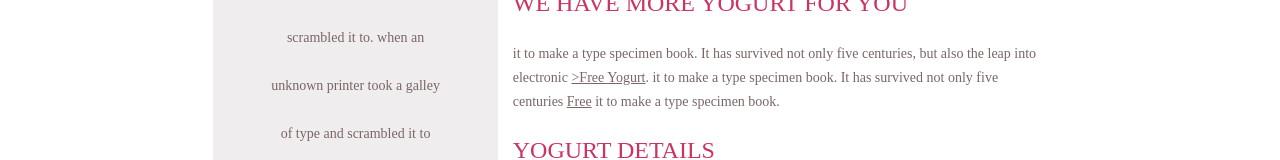
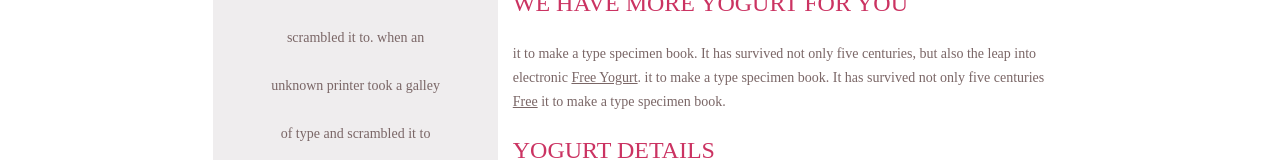
Before and after one commit to heroxg/Freeeze-Yogurt, a React (Create React App) app: page /about in a window 1280 px wide. Shown: the part 632-792 px from the top of the page. Built offline with nearby package versions, Linux system fonts and the light colour scheme.

Commit message:
update about page content

```diff
--- a/src/pages/about/About.js
+++ b/src/pages/about/About.js
@@ -27,7 +27,7 @@ class About extends Component {
                             <p>Many desktop publishing packages and web page editors now use Lorem Ipsum as their default model text,</p>
                             <p>Many desktop publishing packages and web page editors now use Lorem Ipsum as their default model text. Many desktop publishing packages and web page editors now use Lorem Ipsum as their default model text</p>
                             <h1>We Have More Yogurt For You</h1>
-                            <p>it to make a type specimen book. It has survived not only five centuries, but also the leap into electronic <Link to="/product">>Free Yogurt</Link>. it to make a type specimen book. It has survived not only five centuries <Link to="/product">Free</Link> it to make a type specimen book.</p>
+                            <p>it to make a type specimen book. It has survived not only five centuries, but also the leap into electronic <Link to="/product">Free Yogurt</Link>. it to make a type specimen book. It has survived not only five centuries <Link to="/product">Free</Link> it to make a type specimen book.</p>
                             <h1>Yogurt Details</h1>
                             <span>Design Version 2.</span>
                             <span>Code Version 1.</span>
```
Also changed, not shown: 2 other files (tests, documents, lock files or other folders).
